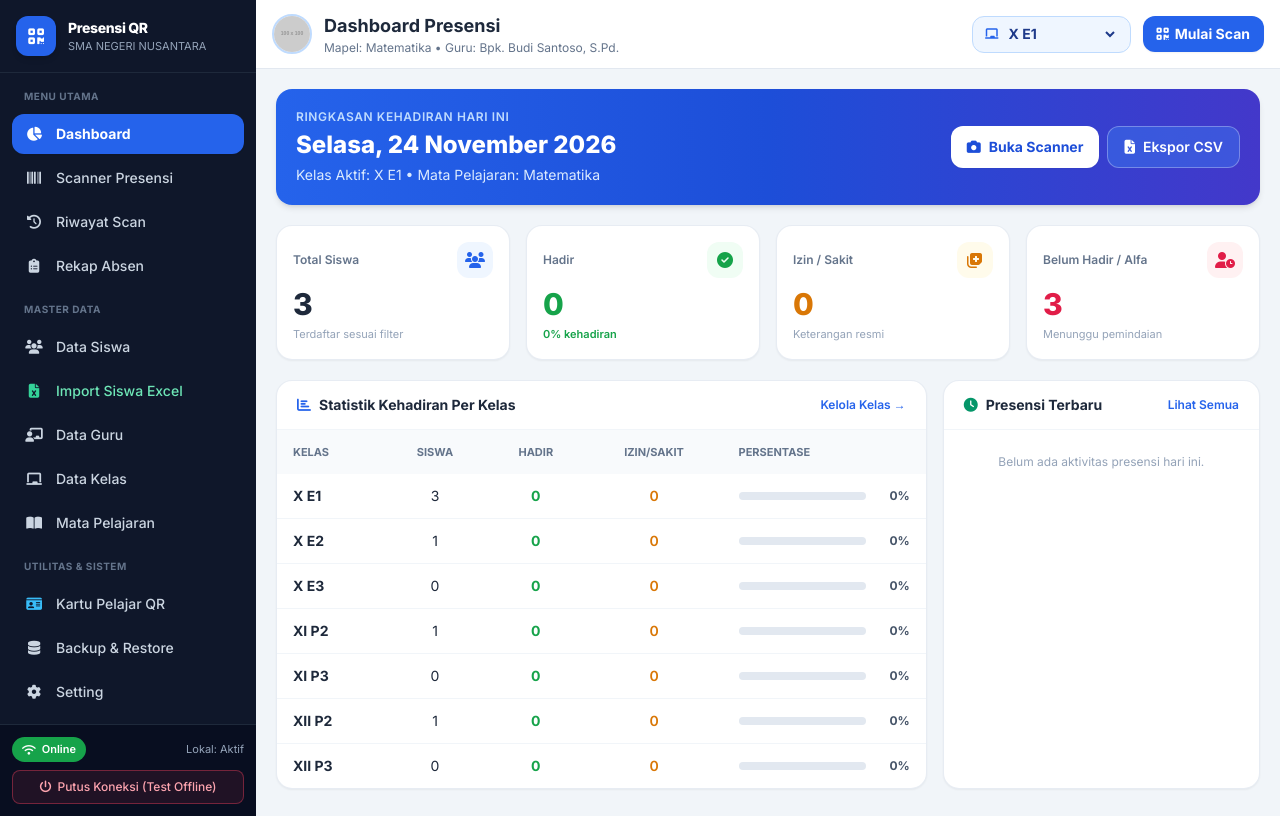
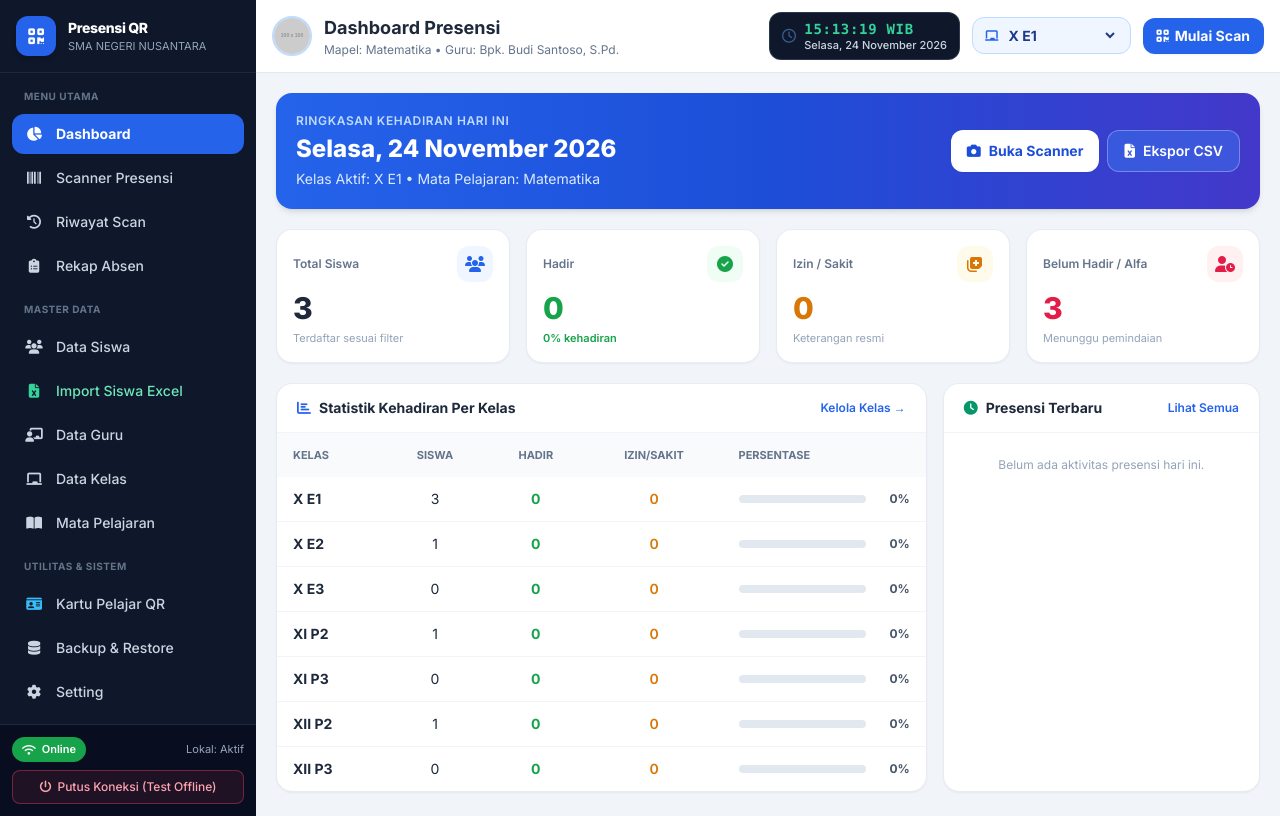
Before and after one commit to dasmanspd-cmd/PresensiQrEkonomi, a plain HTML site: page index.html in a window 1280 px wide. Drawn offline with nearby package versions, Linux system fonts and the light colour scheme; placeholder pictures from the web are drawn by us.

Commit message:
Update index.html

```diff
--- a/index.html
+++ b/index.html
@@ -3,7 +3,7 @@
 <head>
     <meta charset="UTF-8">
     <meta name="viewport" content="width=device-width, initial-scale=1.0">
-    <title>APLIKASI PRESENSI MURID BARCODE - EKONOMI </title>
+    <title>Aplikasi Presensi Siswa - Rapid Barcode & Dashboard</title>
     <!-- Google Fonts: Inter -->
     <link rel="preconnect" href="https://fonts.googleapis.com">
     <link rel="preconnect" href="https://fonts.gstatic.com" crossorigin>
@@ -249,6 +249,15 @@
             </div>
 
             <div class="flex items-center gap-2 sm:gap-3 flex-wrap">
+                <!-- Jam Digital Real-Time Lengkap dengan Hari & Tanggal -->
+                <div class="flex items-center gap-2 bg-slate-900 text-white px-3 py-1.5 rounded-xl shadow-xs border border-slate-700/80 select-none">
+                    <i class="far fa-clock text-blue-400 text-xs sm:text-sm animate-pulse"></i>
+                    <div class="leading-tight">
+                        <div id="liveDigitalClock" class="font-mono text-xs sm:text-sm font-extrabold tracking-wider text-emerald-400">00:00:00</div>
+                        <div id="liveDigitalDate" class="text-[10px] sm:text-[11px] text-slate-300 font-medium whitespace-nowrap">Memuat tanggal...</div>
+                    </div>
+                </div>
+
                 <!-- Pemilih Kelas Aktif -->
                 <div class="flex items-center gap-1.5 bg-blue-50 border border-blue-200 rounded-xl px-3 py-2">
                     <i class="fas fa-chalkboard text-blue-600 text-xs"></i>
@@ -1637,6 +1646,8 @@
             headerTeacherPhoto: document.getElementById('headerTeacherPhoto'),
             pageTitle: document.getElementById('pageTitle'),
             headerSubtitle: document.getElementById('headerSubtitle'),
+            liveDigitalClock: document.getElementById('liveDigitalClock'),
+            liveDigitalDate: document.getElementById('liveDigitalDate'),
             classFilterSelect: document.getElementById('classFilterSelect'),
             networkStatus: document.getElementById('networkStatus'),
             syncStatus: document.getElementById('syncStatus'),
@@ -4277,6 +4288,22 @@
         });
 
         // --- 20. INISIALISASI APLIKASI ---
+        function updateLiveClock() {
+            const now = new Date();
+            const hours = String(now.getHours()).padStart(2, '0');
+            const minutes = String(now.getMinutes()).padStart(2, '0');
+            const seconds = String(now.getSeconds()).padStart(2, '0');
+            if (ui.liveDigitalClock) {
+                ui.liveDigitalClock.textContent = `${hours}:${minutes}:${seconds} WIB`;
+            }
+            if (ui.liveDigitalDate) {
+                ui.liveDigitalDate.textContent = formatDateId(now);
+            }
+        }
+
+        updateLiveClock();
+        setInterval(updateLiveClock, 1000);
+
         loadLocalCache();
         populateClassSelects();
         updateNetworkStatus();
```
